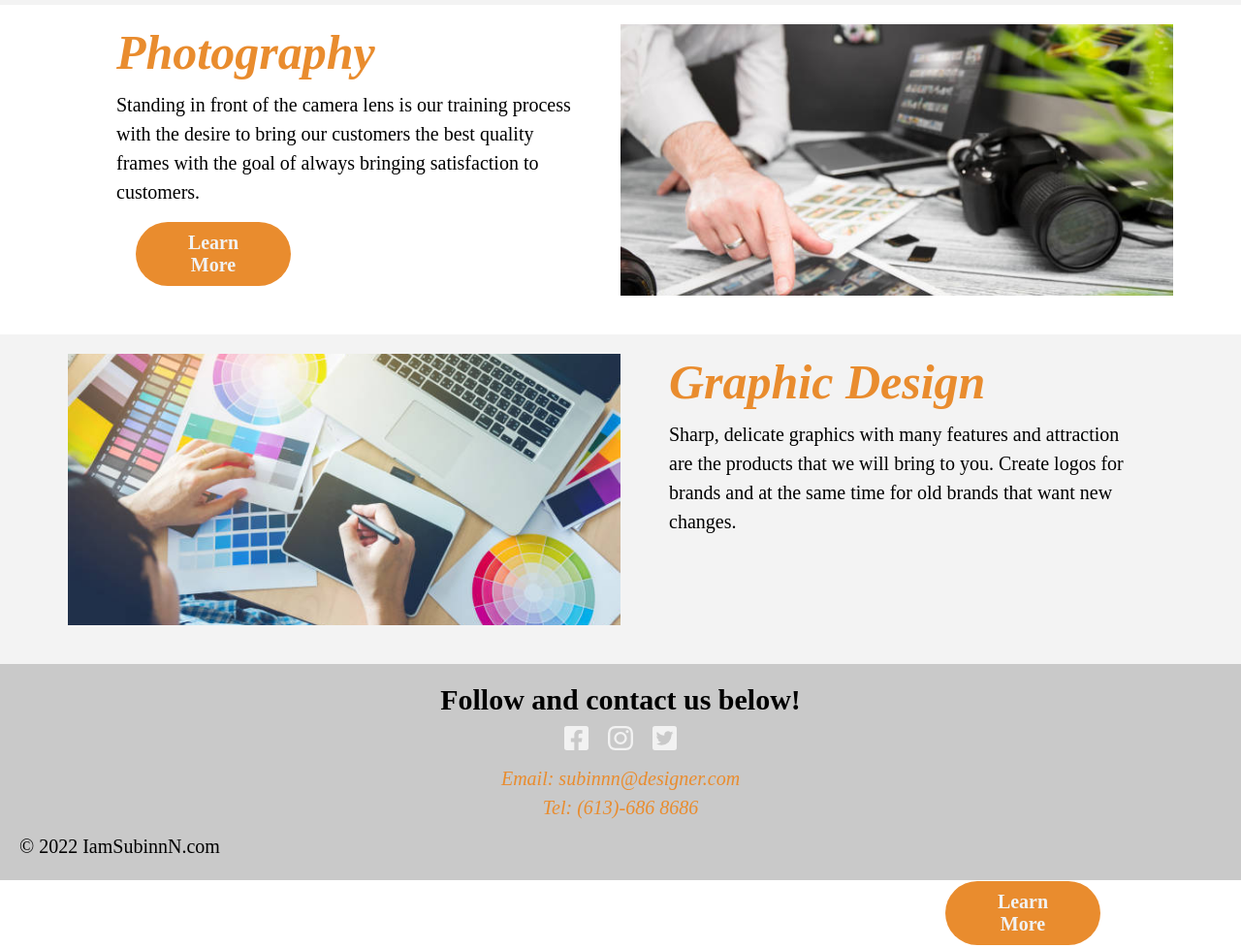
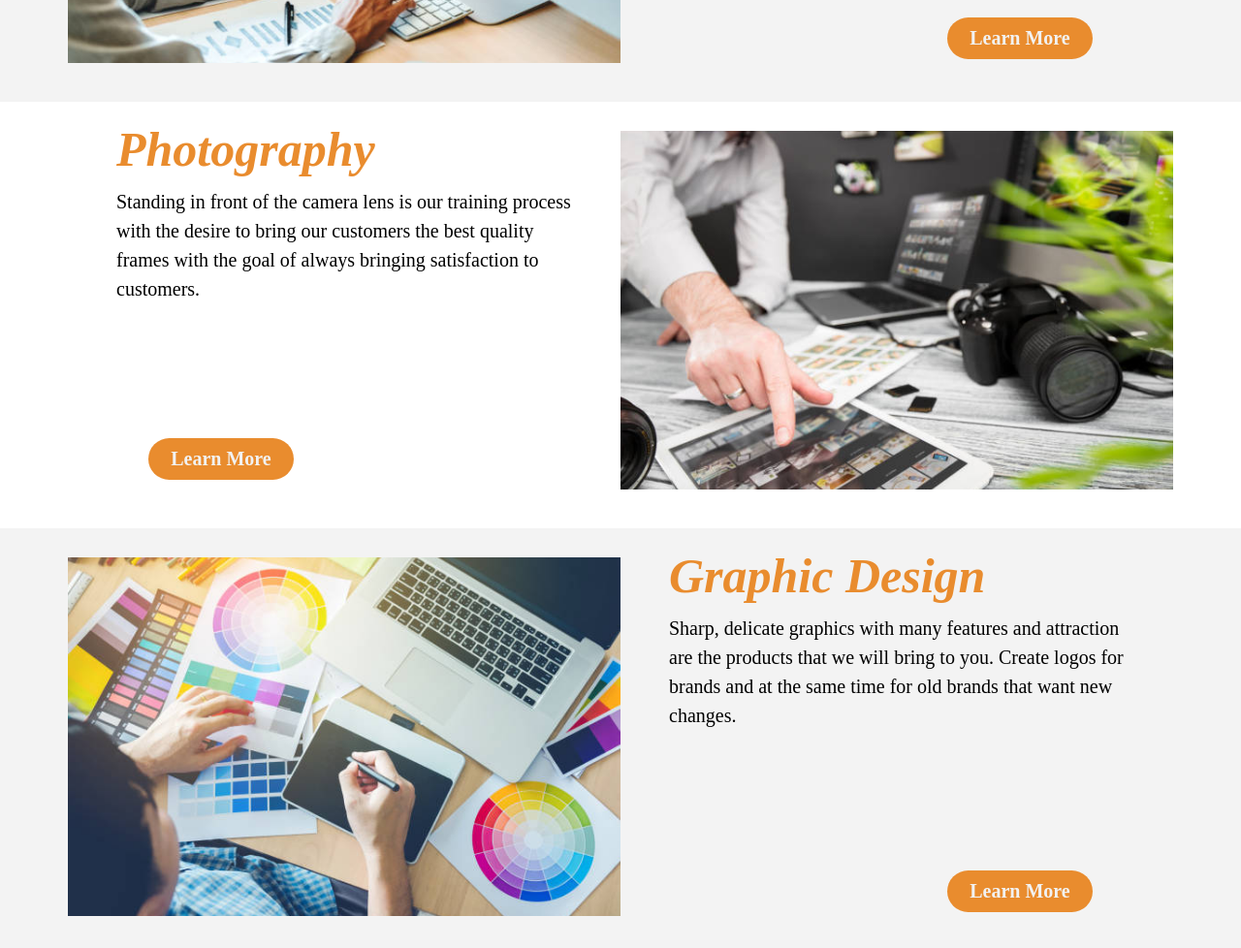
Before and after one commit to nguy0976/Portfolio, a plain HTML site: page index.html in a window 1280 px wide. Shown: the part 1160-2138 px from the top of the page at 97% size. Drawn offline with Linux system fonts and the light colour scheme; a web font is replaced by a local one.

Commit message:
modifies

```diff
--- a/style.css
+++ b/style.css
@@ -128,6 +128,7 @@
         width: 100%;
         height: 250px;
         overflow: hidden;
+        border: solid 2px #E98C2E;
     }
     .header_img::before {
         content: "";
@@ -442,26 +443,32 @@
         position: absolute;
         text-align: center;
         color: white;
-        top: 20%
+        right: 17%;
     }
     .header_text h1 {
-        padding: 10px;
+        padding: 20px;
         color: #E98C2E;
+        font-size: 60px;
     }
     .header_text h2 {
         font-style: italic;
         font-weight: 400;
-        font-size: 20px;
+        font-size: 40px;
+    }
+    .header_text h3 {
+        font-size: 30px;
     }
     .web_content {
         display: flex;
         flex-wrap: wrap;
-        padding: 0 50px
+        padding: 0 50px;
+        height: 400px;
     }
     .web_img {
         position: relative;
         flex-basis: 50%;
-        height: 300px;
+        height: 400px;
+        padding-top: 10px;
     }
     .web_img img {
         width: 100%;
@@ -475,12 +482,12 @@
     }
     .learn1 {
         position: absolute;
-        bottom: 70px;
-        right: 130px;
+        bottom: 10%;
+        right: 10%;
     }
     .learn1 a {
-        width: unset;
-        padding: 10px 50px;
+        padding: 10px 10px;
+        width: 150px;
     }
     .photo {
         position: relative;
@@ -494,6 +501,7 @@
         display: flex;
         flex-wrap: wrap;
         text-align: right;
+        height: 400px;
     }
     .photo_text {
         text-align: left;
@@ -503,7 +511,8 @@
     .photo_img {
         position: relative;
         flex-basis: 50%;
-        height: 300px;
+        height: 400px;
+        padding-top: 10px;
     }
     .photo_img img {
         position: relative;
@@ -514,25 +523,28 @@
     .learn2 {
         position: absolute;
         bottom: 50px;
+        left: 10%;
     }
     .learn2 a {
-        width: unset;
-        padding: 10px 50px;
+        padding: 10px 10px;
+        width: 150px;
     }
     .graphic_content {
         display: flex;
         flex-wrap: wrap;
         padding: 0 50px;
+        height: 400px;
     }
     .graphic_img {
         position: relative;
         flex-basis: 50%;
-        height: 300px;
+        height: 400px;
+        padding-top: 10px;
     }
     .graphic_img img {
         width: 100%;
         height: 100%;
-        object-fit: cover
+        object-fit: cover;
     }
     .graphic_text {
         text-align: unset;
@@ -541,12 +553,12 @@
     }
     .learn3 {
         position: absolute;
-        right: 125px;
-        top: 157%;
+        right: 10%;
+        bottom: 10%;
     }
     .learn3 a {
-        width: unset;
-        padding: 10px 50px;
+        padding: 10px 10px;
+        width: 150px;
     }
 }
 /* End Home Page for desktop */
```
